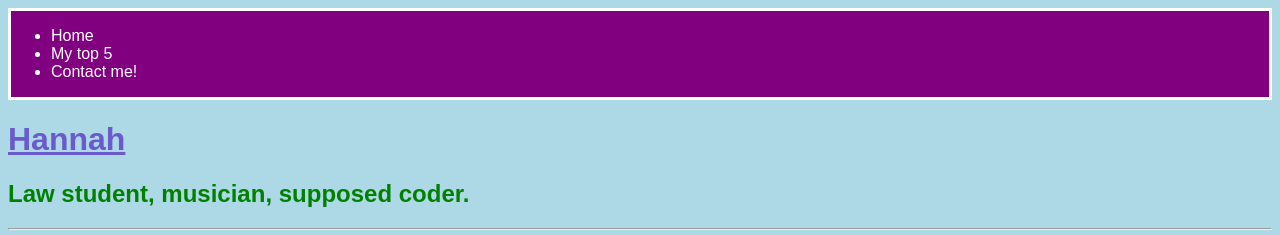
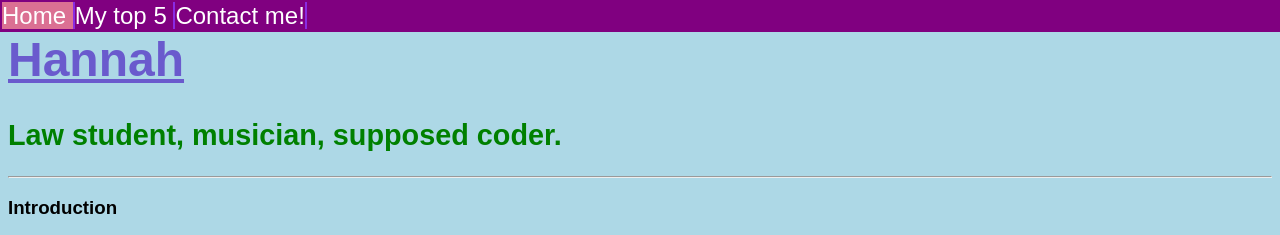
Before and after one commit to coding-hannah/Codingfirstattempt, a website: page index.html in a window 1280 px wide. Shown: the top 235 px of the page. Drawn offline with Linux system fonts and the light colour scheme.

Commit message:
css needs work

```diff
--- a/css/main.css
+++ b/css/main.css
@@ -1,12 +1,42 @@
 
-body {background-color:lightblue;font-family: arial;}
-h1 {color:slateblue;text-decoration:underline;
+body {background-color:lightblue;font-family: arial; font-size:16px;
+}
+
+h1 {color:slateblue;text-decoration:underline; font-size:3rem;
  }
+
+ h2{font-size:1.8rem;
+}
+
+p{font-size:1rem;
+}
+
 a {color:white;
 text-decoration: none;
 }
 
-.primarybackground{background-color:purple;color:white;}
+ul{ list-style-type: none;
+  margin: 0;
+  padding: 2px;
+}
+
+
+.active {
+  background-color:palevioletred;
+}
+.navbar {display:inline;border-right: 0.17rem solid blueviolet;font-size:1.5rem;}
+
+.primarybackground{background-color:purple;color:white; font-size:0.89rem;}
 
 #title-1{color:green;text-decoration:none;}
-#active{border-style:solid;}
+#active{position: absolute;
+  top: 0px;
+  left:0px;
+  right:0px;
+
+}
+
+width:100}
+
+
+.miniwords{color:yellow;}
--- a/index.html
+++ b/index.html
@@ -12,9 +12,9 @@
   <body>
 
  <nav class=primarybackground id=active>
-<ul> <li> <a href="./index.html"> Home </a> </li>
-  <li> <a href="./top-five.html"> My top 5 </a></li>
-  <li> <a href="./contact.html">Contact me! </a></li>
+<ul> <li class="navbar active"> <a href="./index.html"> Home </a> </li>
+  <li class=navbar > <a href="./top-five.html"> My top 5 </a></li>
+  <li class=navbar> <a href="./contact.html">Contact me! </a></li>
 </ul>
  </nav>
 <header>
@@ -23,7 +23,7 @@
   <hr> </header>
 
 <main>
-<h3>Introduction</h3>
+<h3 class=miniwords>Introduction</h3>
 <p> Hello world! <br> My name is Hannah and this is my first foray in to the complicated world of <strong> coding!</strong> I am trying my best and am hoping not to get lost along the way!</p>
 <img src="./images/mephoto.jpg" style="width:256px;height:320px;" >
 
```
Also changed, not shown: contact.html (+3 -3 lines), top-five.html (+3 -3 lines).
